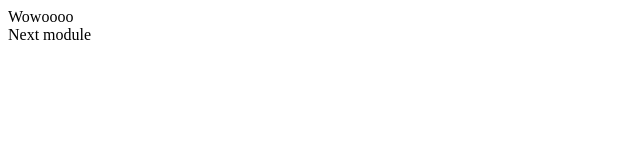
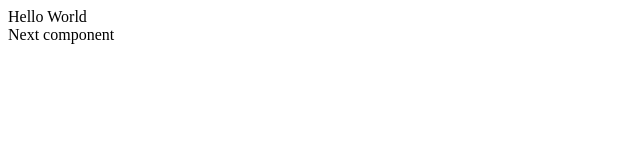
Before and after one commit to yarnball/vueNoConfig, a plain HTML site: page index.html in a window 1280 px wide. Shown: the full height of the page, 0-640 px from the left. Drawn offline with nearby package versions, Linux system fonts and the light colour scheme.

Commit message:
chore(ref): rename mjs file

```diff
--- a/App.js
+++ b/App.js
@@ -10,7 +10,7 @@ export default Vue.component('App', {
   },
   data() {
     return {
-      initialState:'Wowoooo'
+      initialState:'Hello World'
     }
   },
 })
--- a/Foo.js
+++ b/Foo.js
@@ -1,8 +1,6 @@
 export default Vue.component('Foo', {
-  template: '<div>Next module</div>',
-  data() {
-    return {
-      blah: ''
-    }
+  template: '<div>Next component</div>',
+  mounted() {
+    console.log("Foo mounted")
   },
 })
--- a/index.html
+++ b/index.html
@@ -5,6 +5,6 @@
 </head>
 <body>
   <div id="app"/>
-  <script type="module" src="main.mjs"></script>
+  <script type="module" src="main.js"></script>
 </body>
 </html>
--- a/main.mjs
+++ b/main.js
@@ -1,5 +1,5 @@
 import App from '/App.js'
- var app = new Vue({
+var app = new Vue({
     el: '#app',
     render: h => h(App)
 })
```
